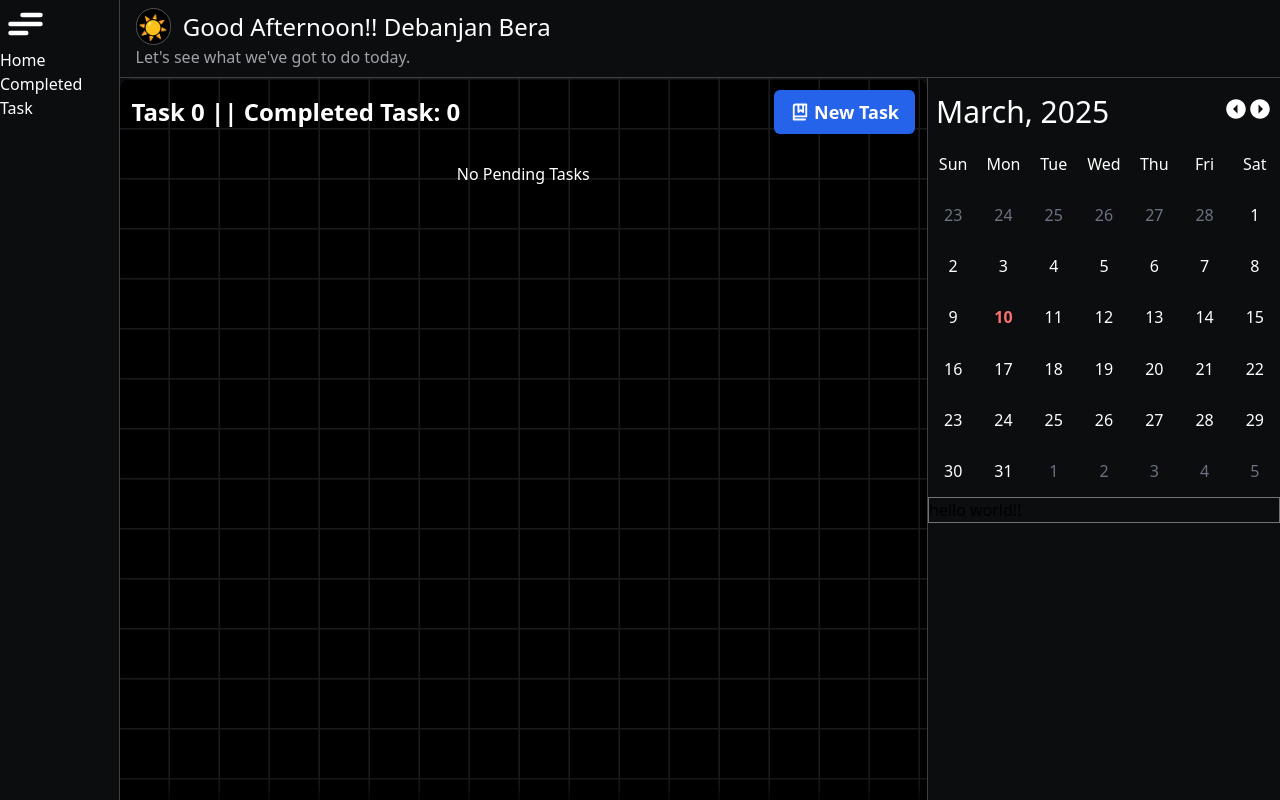
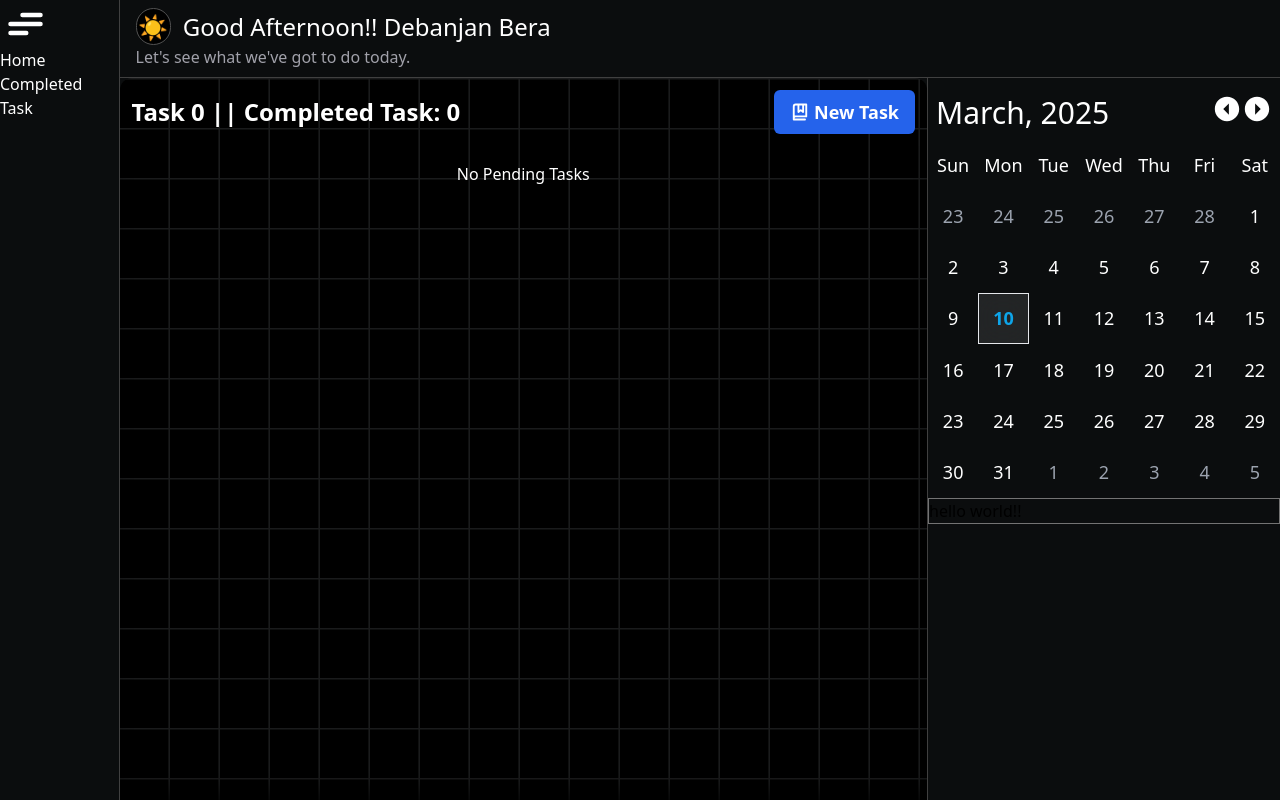
Before and after one commit to debanjan-bera/To-Do-Application, a React (Vite) app: page / in a window 1280 px wide. Built offline with nearby package versions, Linux system fonts and the light colour scheme.

Commit message:
refactor: Update CalenderComponent styles for improved accessibility and visual clarity

```diff
--- a/src/Components/layout/Calender/Calender.jsx
+++ b/src/Components/layout/Calender/Calender.jsx
@@ -20,8 +20,8 @@ export const CalenderComponent = ()=> {
   const nextMonthDays = Array.from({ length: totalCells }, (_, i) => i + 1);
 
   const flexClass = 'flex items-center justify-center';
-  const disableDayClass = 'p-1 w-full h-full flex items-center justify-center aspect-square text-gray-500 hover:border hover:border-gray-500'
-  const trackTodayDate = (date) => todayDate.getDate() === date && todayDate.getMonth() === month && todayDate.getFullYear() === year ? 'text-red-400 font-bold' : 'text-white';
+  const disableDayClass = 'p-1 w-full h-full flex items-center justify-center aspect-square text-gray-400 hover:border hover:border-gray-500'
+  const trackTodayDate = (date) => todayDate.getDate() === date && todayDate.getMonth() === month && todayDate.getFullYear() === year ? 'border  text-sky-500 font-bold backdrop-blur-lg bg-white/10' : 'text-white';
 
   const prevMonth = () => setCurrentDate(new Date(year, month - 1, 1));
   const nextMonth = () => setCurrentDate(new Date(year, month + 1, 1));
@@ -33,12 +33,12 @@ export const CalenderComponent = ()=> {
           <div className="w-full p-1 pt-3 text-white flex items-center justify-between text-center">
             <span className="text-3xl p-1  text-center">{`${listOfMonths[month]}, ${year}`}</span>
 
-            <div className="text-2xl p-1 text-center">
+            <div className="text-3xl p-1 text-center">
             <button onClick={prevMonth} ><IoMdArrowDropleftCircle/></button>
             <button onClick={nextMonth}><IoMdArrowDroprightCircle/></button>
             </div>
           </div>
-          <div className='w-full h-[22.4rem] text-white grid grid-cols-7 grid-rows-7'>
+          <div className='w-full h-[22.4rem] text-lg text-white grid grid-cols-7 grid-rows-7'>
             {listOfDays.map((day) => (
               <div key={day} className={`p-1 ${flexClass}`}>{day}</div>
             ))}
```
